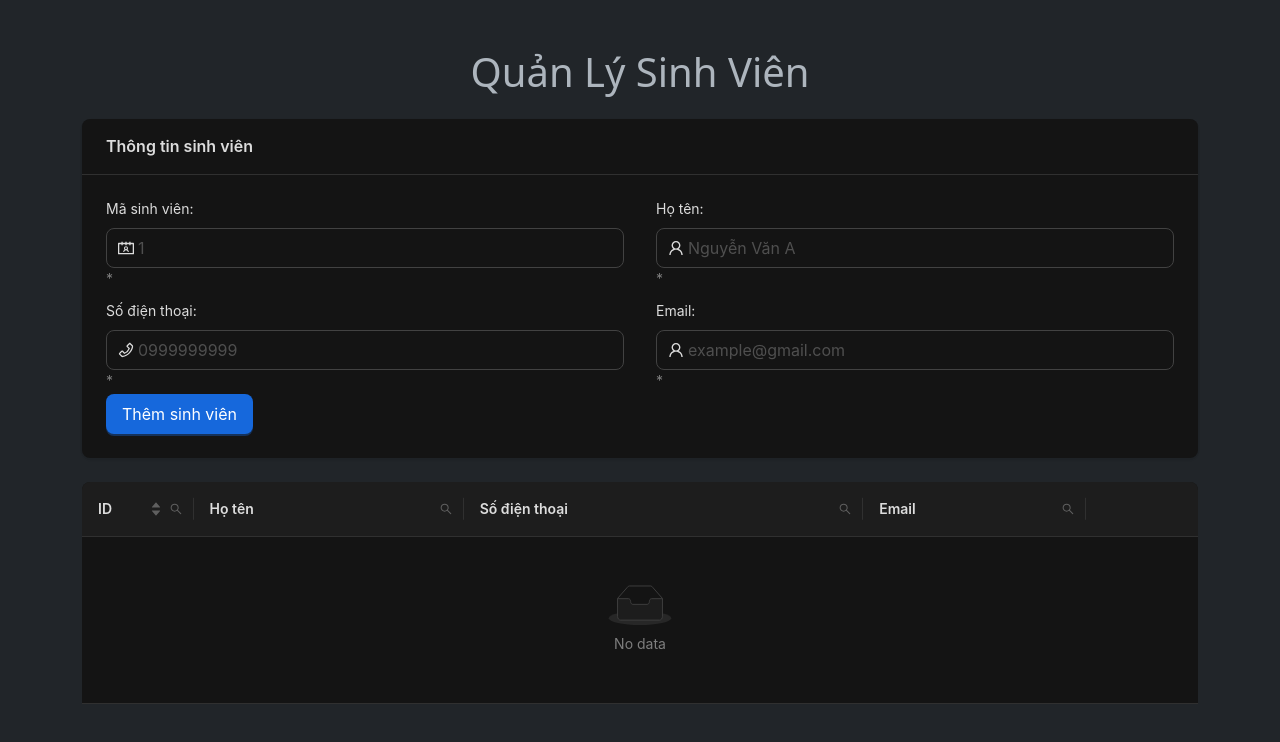
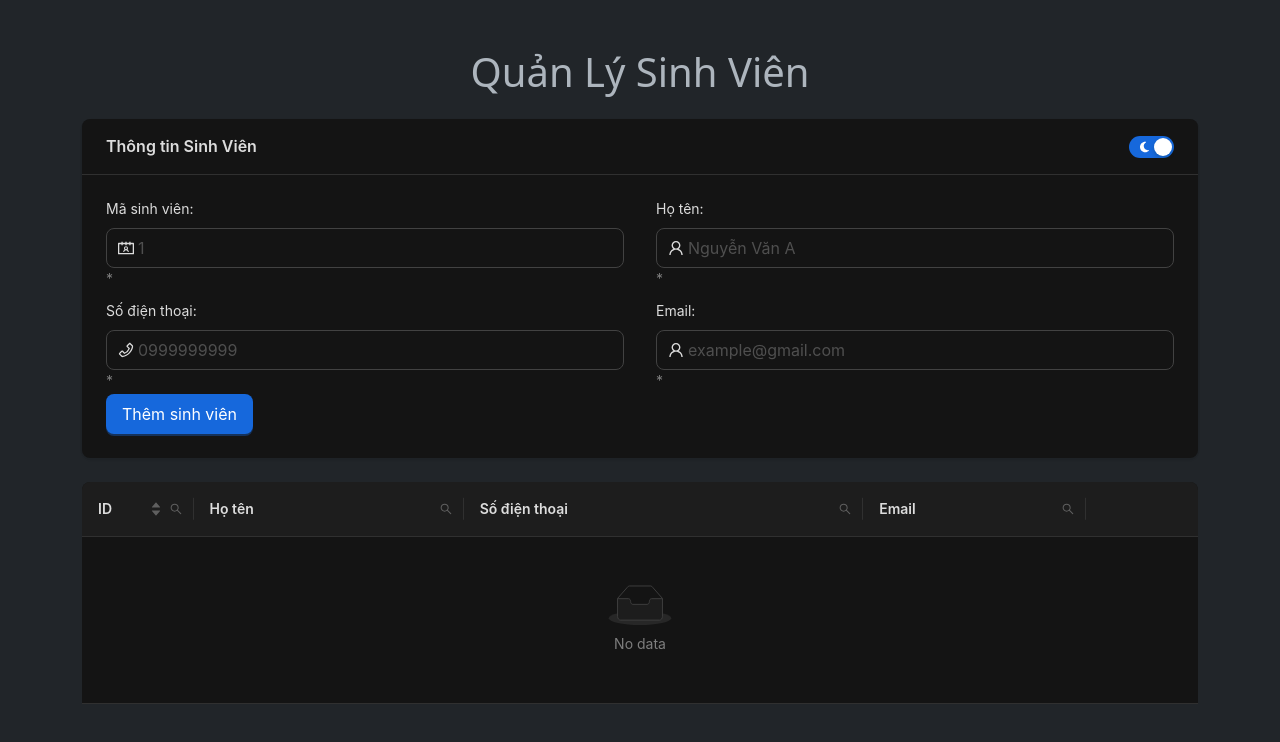
Before and after one commit to vulebaolong/BC44_REACTJS_B37_VuLeBaoLong_ReactjsFrom, a React (Vite) app: page / in a window 1280 px wide. Shown: the top 742 px of the page. Built offline with nearby package versions, Linux system fonts and the light colour scheme.

Commit message:
add toggle theme

```diff
--- a/index.html
+++ b/index.html
@@ -7,6 +7,7 @@
     <title>Vite + React</title>
     <link href="https://cdn.jsdelivr.net/npm/bootstrap@5.3.0/dist/css/bootstrap.min.css" rel="stylesheet" integrity="sha384-9ndCyUaIbzAi2FUVXJi0CjmCapSmO7SnpJef0486qhLnuZ2cdeRhO02iuK6FUUVM" crossorigin="anonymous">
 
+
   </head>
   <body>
     <div id="root"></div>
--- a/package.json
+++ b/package.json
@@ -11,6 +11,8 @@
   },
   "dependencies": {
     "@ant-design/icons": "^5.1.4",
+    "@fortawesome/free-solid-svg-icons": "^6.4.0",
+    "@fortawesome/react-fontawesome": "^0.2.0",
     "@reduxjs/toolkit": "^1.9.5",
     "antd": "^5.6.3",
     "react": "^18.2.0",
--- a/src/App.jsx
+++ b/src/App.jsx
@@ -1,19 +1,34 @@
-import { Space } from "antd";
+import { Button, ConfigProvider, Space, Switch } from "antd";
 import "./App.css";
 import FormStudent from "./components/FormStudent/FormStudent";
 import ListStudent from "./components/ListStudent/ListStudent";
 import FormWarper from "./components/ListStudent/FormWarper";
+import { useEffect, useState } from "react";
+import { CheckOutlined, CloseOutlined } from "@ant-design/icons";
+import { FontAwesomeIcon } from "@fortawesome/react-fontawesome";
+import { faMoon, faSun } from "@fortawesome/free-solid-svg-icons";
+import { useDispatch, useSelector } from "react-redux";
+import  { setThemeDark, setThemeLight } from "./redux/slices/toggleThemeSlice";
+import { theme } from "antd";
 
 function App() {
+    const { themeSelect } = useSelector((state) => state.toggleThemeSlice);
+
     return (
+        <ConfigProvider
+            theme={{
+                algorithm: theme[themeSelect],
+            }}
+        >
             <div className="container pt-5">
                 <h1 className="text-center ">Quản Lý Sinh Viên</h1>
-            <Space direction="vertical" style={{width: "100%"}} size={"large"}>
+
+                <Space direction="vertical" style={{ width: "100%" }} size={"large"}>
                     <FormStudent />
-                {/* <ListStudent /> */}
                     <FormWarper />
                 </Space>
             </div>
+        </ConfigProvider>
     );
 }
 
--- a/src/components/FormStudent/FormStudent.jsx
+++ b/src/components/FormStudent/FormStudent.jsx
@@ -3,6 +3,7 @@ import { connect } from "react-redux";
 import React, { Component } from "react";
 import { ContactsOutlined, PhoneOutlined, UserOutlined } from "@ant-design/icons";
 import { addStudent } from "../../redux/slices/studentSlice";
+import ToggleTheme from './../ToggleTheme/ToggleTheme';
 let messageApi = "";
 const MessageWrapper = () => {
     const [getmessageApi, contextHolder] = message.useMessage();
@@ -147,11 +148,17 @@ class FormStudent extends Component {
         });
     };
     render() {
+        const renderTitle = () => {
+            return <div style={{display:'flex', justifyContent:"space-between", alignItems:"center"}}>
+                <span>Thông tin Sinh Viên</span>
+                <ToggleTheme />
+            </div>
+         }
         return (
             <div>
                 <MessageWrapper />
                 <Card
-                    title="Thông tin sinh viên"
+                    title={renderTitle()}
                     bordered={false}
                     style={{ width: "100%" }}
                 >
--- /dev/null
+++ b/src/components/ToggleTheme/ToggleTheme.jsx
@@ -0,0 +1,28 @@
+import { connect, useDispatch } from "react-redux";
+import { setThemeDark, setThemeLight } from "../../redux/slices/toggleThemeSlice";
+import { FontAwesomeIcon } from "@fortawesome/react-fontawesome";
+import { faMoon, faSun } from "@fortawesome/free-solid-svg-icons";
+
+import React, { Component } from "react";
+import { Switch } from "antd";
+
+class ToggleTheme extends Component {
+    render() {
+        const {dispatch} = this.props
+        const onChange = (checked) => {
+            if (checked) dispatch(setThemeDark());
+            if (!checked) dispatch(setThemeLight());
+        };
+
+        return (
+            <Switch
+                checkedChildren={<FontAwesomeIcon icon={faMoon} />}
+                unCheckedChildren={<FontAwesomeIcon icon={faSun} />}
+                defaultChecked
+                onChange={onChange}
+            />
+        );
+    }
+}
+
+export default connect()(ToggleTheme);
--- a/src/index.css
+++ b/src/index.css
@@ -18,3 +18,18 @@
     background-color: rgba(100, 116, 139, 0.502);
 }
 /* SCROLLBAR - end */
+
+.ant-switch-inner-checked {
+    display: flex !important;
+    justify-content: center;
+    align-items: center;
+    height: 100%;
+}
+
+
+.ant-switch-inner-unchecked{
+    display: flex !important;
+    justify-content: center;
+    align-items: center;
+    height: 100%;
+}
--- a/src/main.jsx
+++ b/src/main.jsx
@@ -2,19 +2,13 @@ import React from "react";
 import ReactDOM from "react-dom/client";
 import App from "./App.jsx";
 import "antd/dist/reset.css";
-import "./index.css";
 import { ConfigProvider, theme, message } from "antd";
 import { Provider } from "react-redux";
 import { store } from "./redux/store.jsx";
+import "./index.css";
 
 ReactDOM.createRoot(document.getElementById("root")).render(
-    <ConfigProvider
-        theme={{
-            algorithm: theme.darkAlgorithm,
-        }}
-    >
-        <Provider store={store}>
-            <App />
-        </Provider>
-    </ConfigProvider>
+    <Provider store={store}>
+        <App />
+    </Provider>
 );
--- a/src/redux/slices/rootReducer.jsx
+++ b/src/redux/slices/rootReducer.jsx
@@ -1,7 +1,9 @@
 import { combineReducers } from '@reduxjs/toolkit';
 import studentSlice from './studentSlice'
+import toggleThemeSlice from './toggleThemeSlice';
 const rootReducer = combineReducers({
-    studentSlice
+    studentSlice,
+    toggleThemeSlice
 });
 
 export default rootReducer;
--- /dev/null
+++ b/src/redux/slices/toggleThemeSlice.jsx
@@ -0,0 +1,24 @@
+import { createSlice } from "@reduxjs/toolkit";
+
+const initialState = {
+    themeSelect: "darkAlgorithm",
+};
+
+const toggleThemeSlice = createSlice({
+    name: "toggleThemeSlice",
+    initialState,
+    reducers: {
+        setThemeLight: (state, { type, payload }) => {
+            document.querySelector("html").dataset.bsTheme = "light";
+            state.themeSelect = "light";
+        },
+        setThemeDark: (state, { type, payload }) => {
+            state.themeSelect = "darkAlgorithm"
+            document.querySelector("html").dataset.bsTheme = "dark";
+        },
+    },
+});
+
+export const { setThemeLight, setThemeDark } = toggleThemeSlice.actions;
+
+export default toggleThemeSlice.reducer;
```
Also changed, not shown: 1 other file (tests, documents, lock files or other folders). Lines whose indentation alone changed are shown as unchanged.
